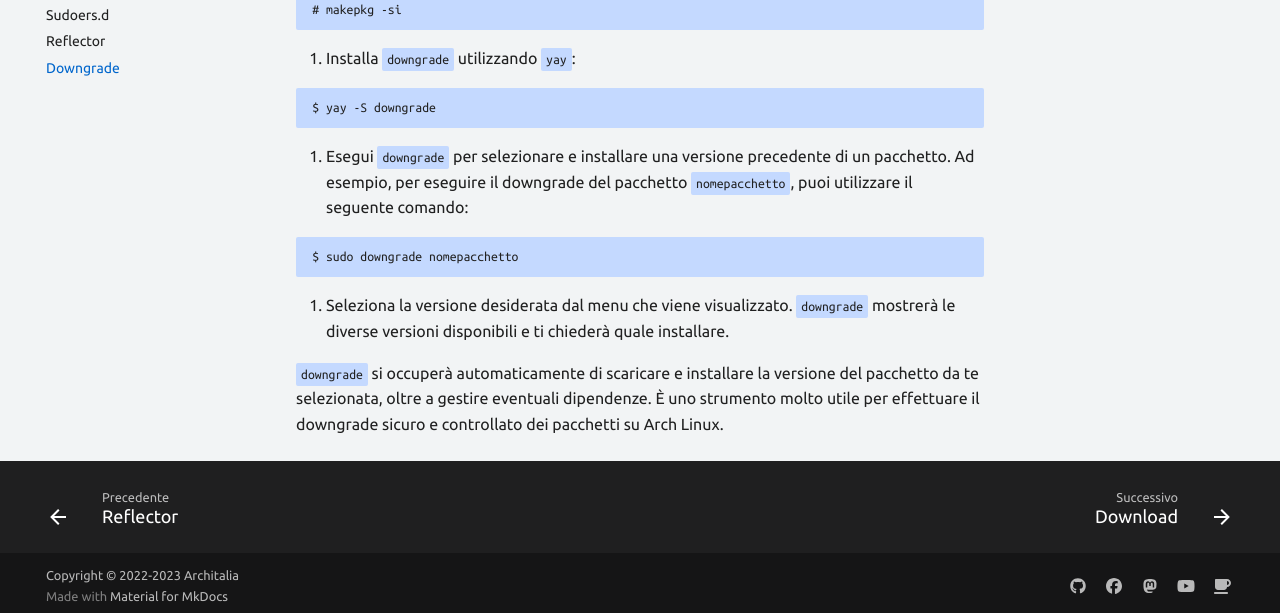
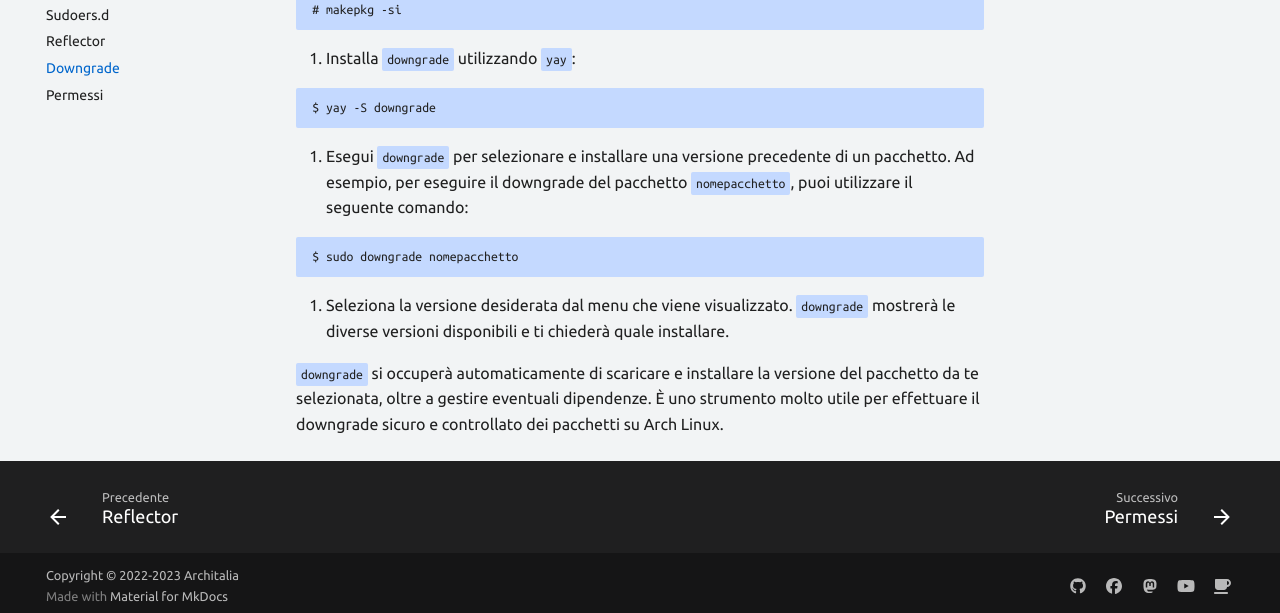
Before and after one commit to ArchItalia/site, an MkDocs documentation site: the page built from docs/Altre-Guide/downgrade.md, in a window 1280 px wide and 900 px high, scrolled down 865 px. Shown: the part 282-895 px from the top of the window. Built offline with MkDocs 1.6.1 and Material for MkDocs 9.7.7, drawn with Linux system fonts in a browser that asks for light colours; comment, search, counter and statistics services are not loaded; the version menu is left out.

Commit message:
Update mkdocs.yml

```diff
--- a/mkdocs.yml
+++ b/mkdocs.yml
@@ -20,7 +20,7 @@ nav:
         - 'Sudoers.d': 'Altre-Guide/sudoers.md'
         - 'Reflector': 'Altre-Guide/reflector.md'
         - 'Downgrade': 'Altre-Guide/downgrade.md'
-
+        - 'Permessi': 'Altre-Guide/permessi.md'
 
 
   - 'Download': Download/live.md
```
